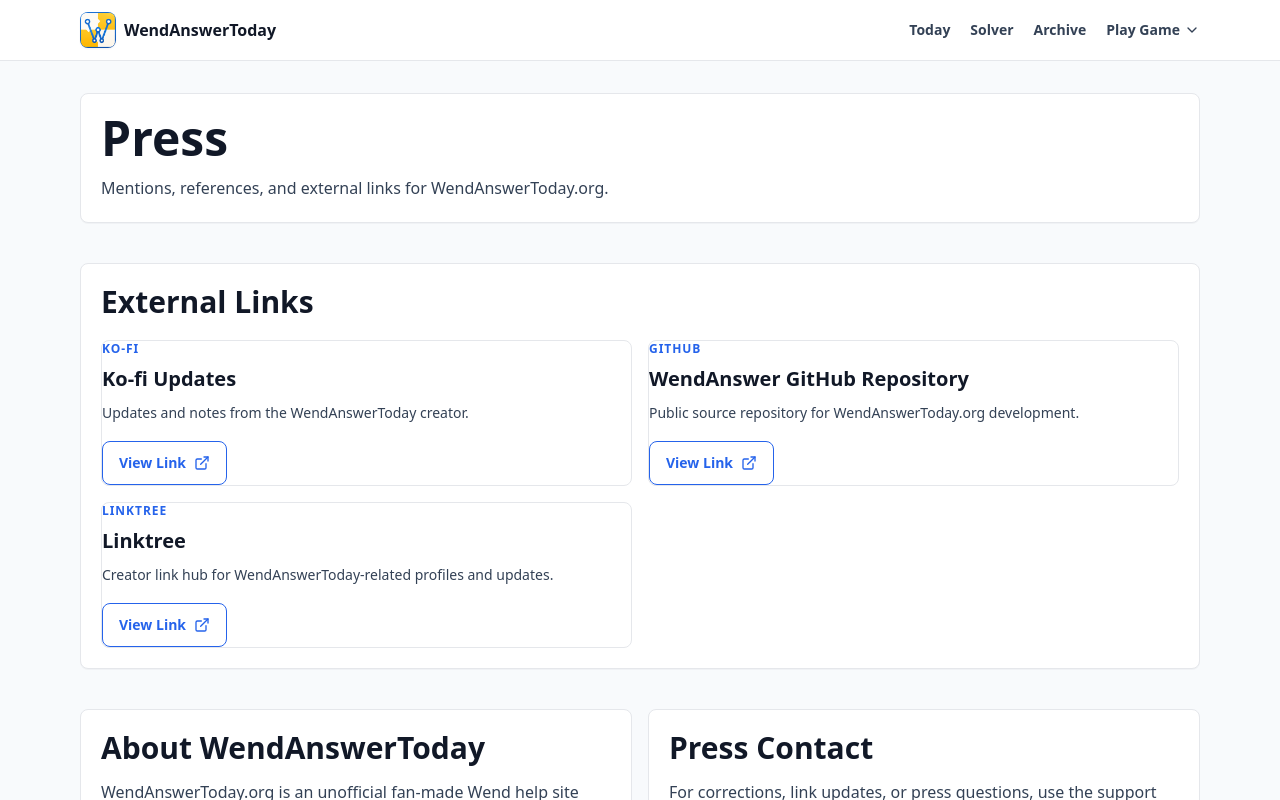
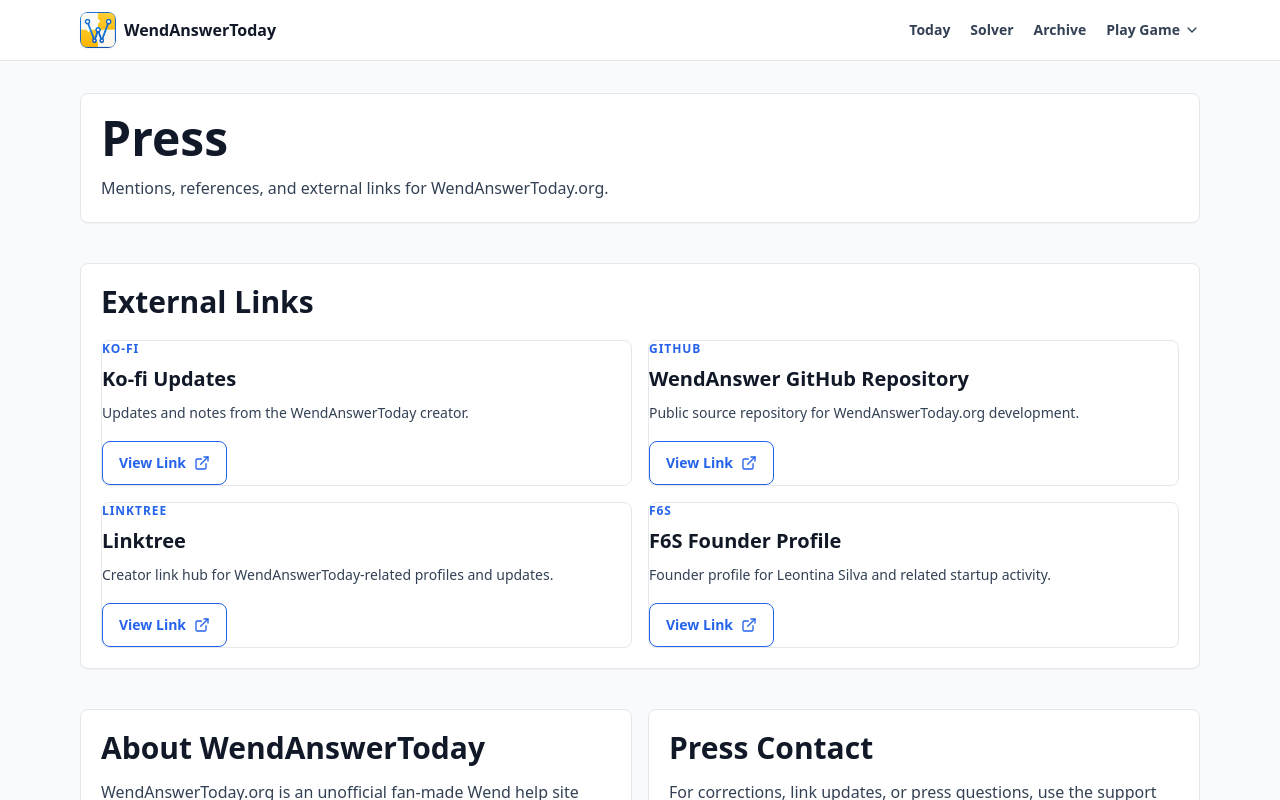
Before and after one commit to leontinasilva493-glitch/wendanswer, a Next.js app: page /press in a window 1280 px wide. Shown: the top 800 px of the page. Built offline with nearby package versions, Linux system fonts and the light colour scheme; no server answers.

Commit message:
feat(press): add F6S founder profile link

```diff
--- a/src/app/press/page.tsx
+++ b/src/app/press/page.tsx
@@ -22,6 +22,12 @@
     source: "Linktree",
     description: "Creator link hub for WendAnswerToday-related profiles and updates.",
     href: "https://linktr.ee/duckweed1014",
+  },
+  {
+    title: "F6S Founder Profile",
+    source: "F6S",
+    description: "Founder profile for Leontina Silva and related startup activity.",
+    href: "https://www.f6s.com/leontina-silva",
   },
 ];
 
```
Also changed, not shown: 2 other files (tests, documents, lock files or other folders).
